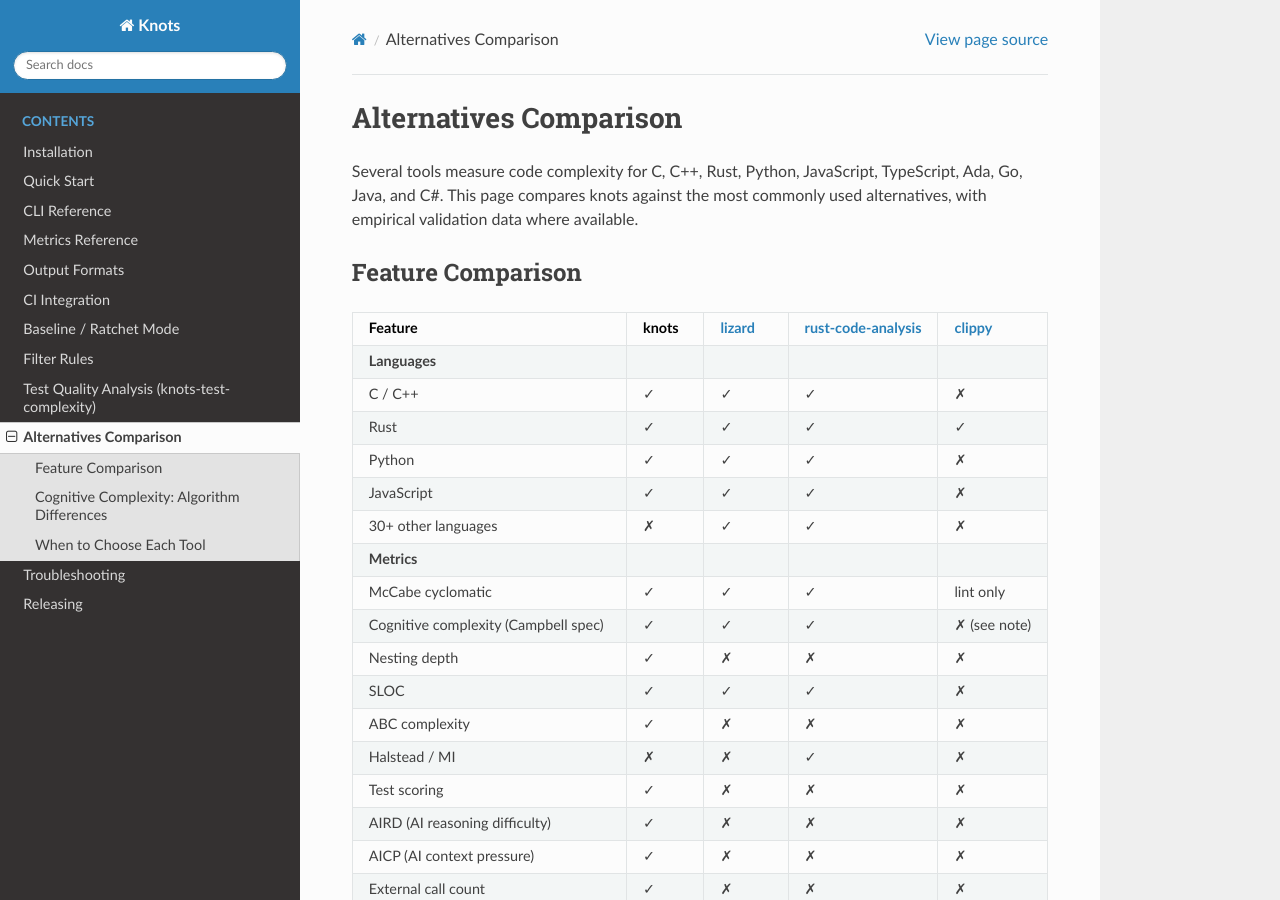
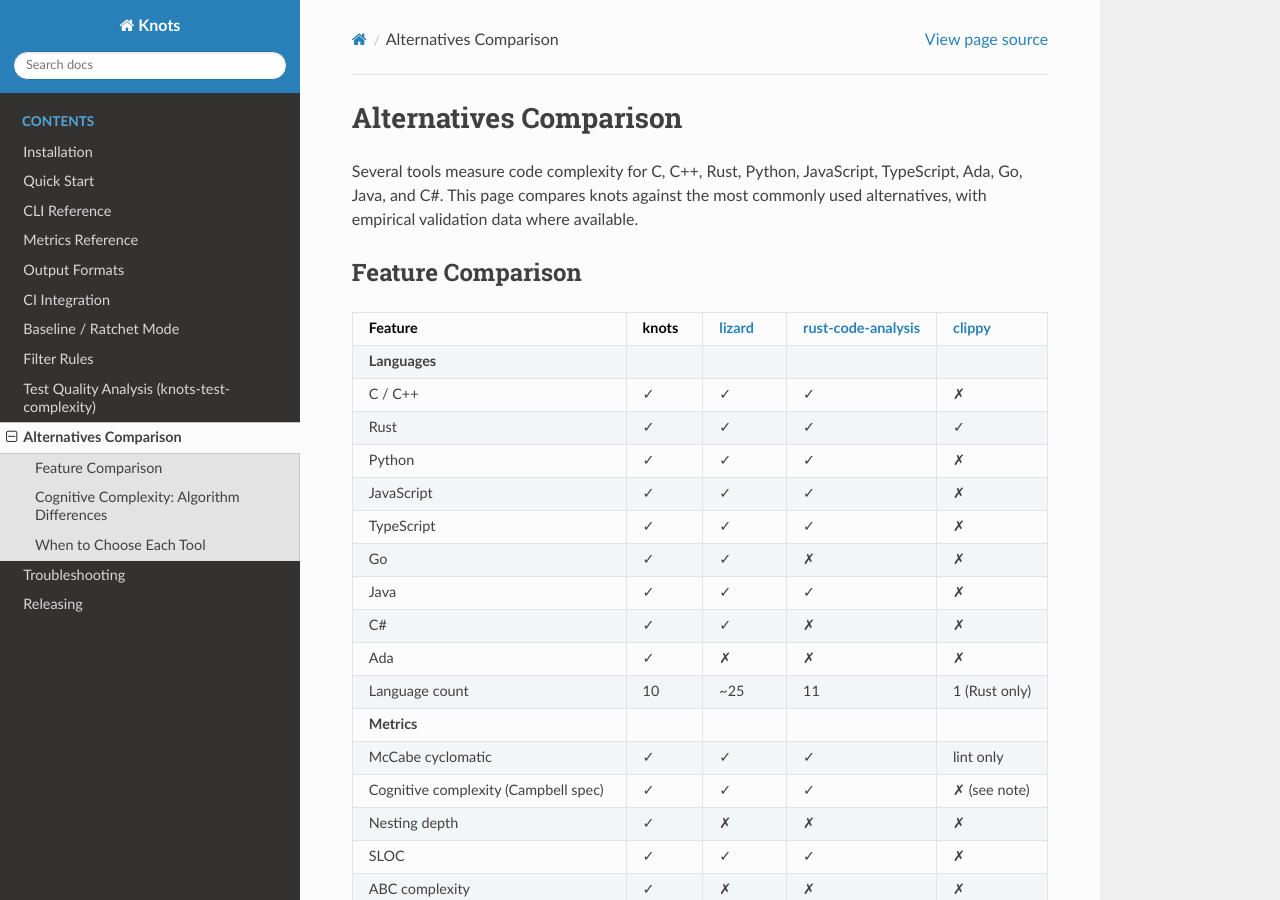
Before and after one commit to brandon-arrendondo/knots, a Sphinx documentation site: the page built from docs/alternatives.rst, in a window 1280 px wide and 900 px high. Built offline with Sphinx 7.4.7 and the Read the Docs theme 3.1.0, drawn with Linux system fonts in a browser that asks for light colours.

Commit message:
docs(alternatives): expand language rows and add language count
Replaces the single "30+ other languages" ✗ row with individual rows for
TypeScript, Go, Java, C#, and Ada, plus a Language count summary row.

Verified coverage: lizard supports all except Ada; rust-code-analysis
supports TypeScript and Java but not Go, C#, or Ada. Ada is unique to knots.

Co-Authored-By: Claude Sonnet 4.6 <noreply@anthropic.com>

```diff
--- a/docs/alternatives.rst
+++ b/docs/alternatives.rst
@@ -42,11 +42,36 @@ Feature Comparison
      - ✓
      - ✓
      - ✗
-   * - 30+ other languages
-     - ✗
+   * - TypeScript
+     - ✓
      - ✓
      - ✓
      - ✗
+   * - Go
+     - ✓
+     - ✓
+     - ✗
+     - ✗
+   * - Java
+     - ✓
+     - ✓
+     - ✓
+     - ✗
+   * - C#
+     - ✓
+     - ✓
+     - ✗
+     - ✗
+   * - Ada
+     - ✓
+     - ✗
+     - ✗
+     - ✗
+   * - Language count
+     - 10
+     - ~25
+     - 11
+     - 1 (Rust only)
    * - **Metrics**
      -
      -
```
